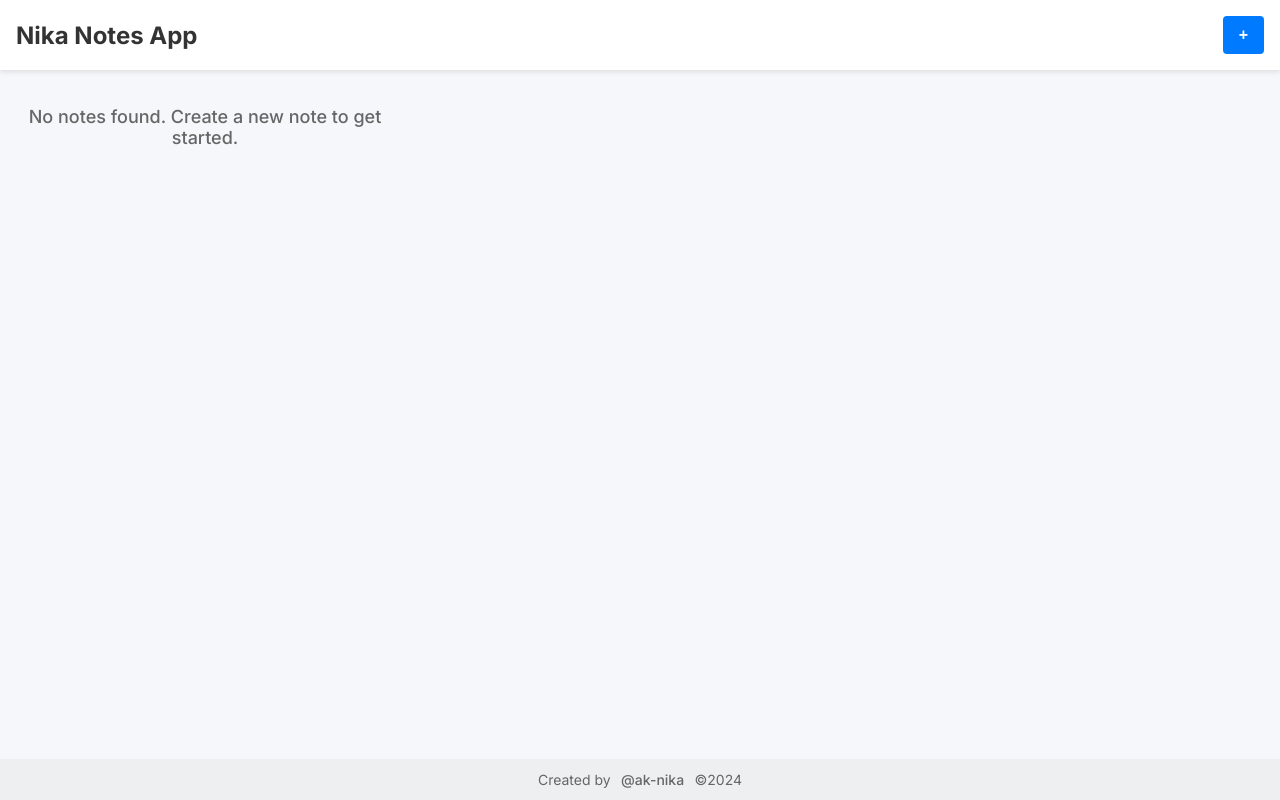
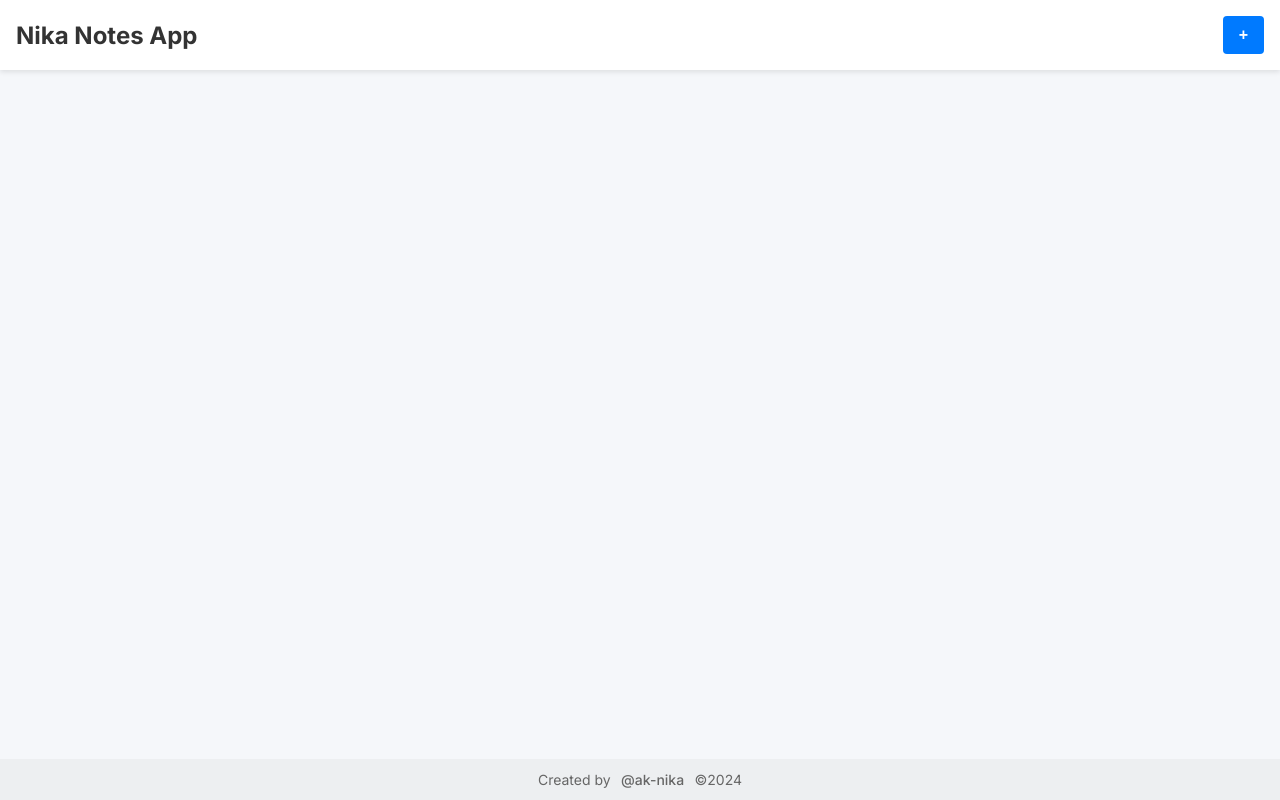
Before and after one commit to ak-nika/note-app, a plain HTML site: page index.html in a window 1280 px wide. Drawn offline with Linux system fonts and the light colour scheme.

Commit message:
edit sha...

```diff
--- a/scripts/landing.js
+++ b/scripts/landing.js
@@ -9,11 +9,6 @@ const displayNotes = () => {
   // Clear the notes container at first
   notesContainer.innerHTML = "";
 
-  if (localStorage.length === 0) {
-    notesContainer.innerHTML = `
-    <p>No notes found. Create a new note to get started.</p>
-    `;
-  } else {
   // Loop through each item in the local storage
   for (let i = 0; i < localStorage.length; i++) {
     const key = localStorage.key(i);
@@ -48,7 +43,6 @@ const displayNotes = () => {
     `;
     }
   }
-  }
 };
 
 const loadNoteToEdit = (key) => {
--- a/styles/landing.css
+++ b/styles/landing.css
@@ -50,8 +50,6 @@ section {
   max-width: 800px;
   padding: 16px;
   margin-top: 20px;
-}
-section > p {
   text-align: center;
   font-size: 18px;
   font-weight: 500;
```
Lines whose indentation alone changed are shown as unchanged.
